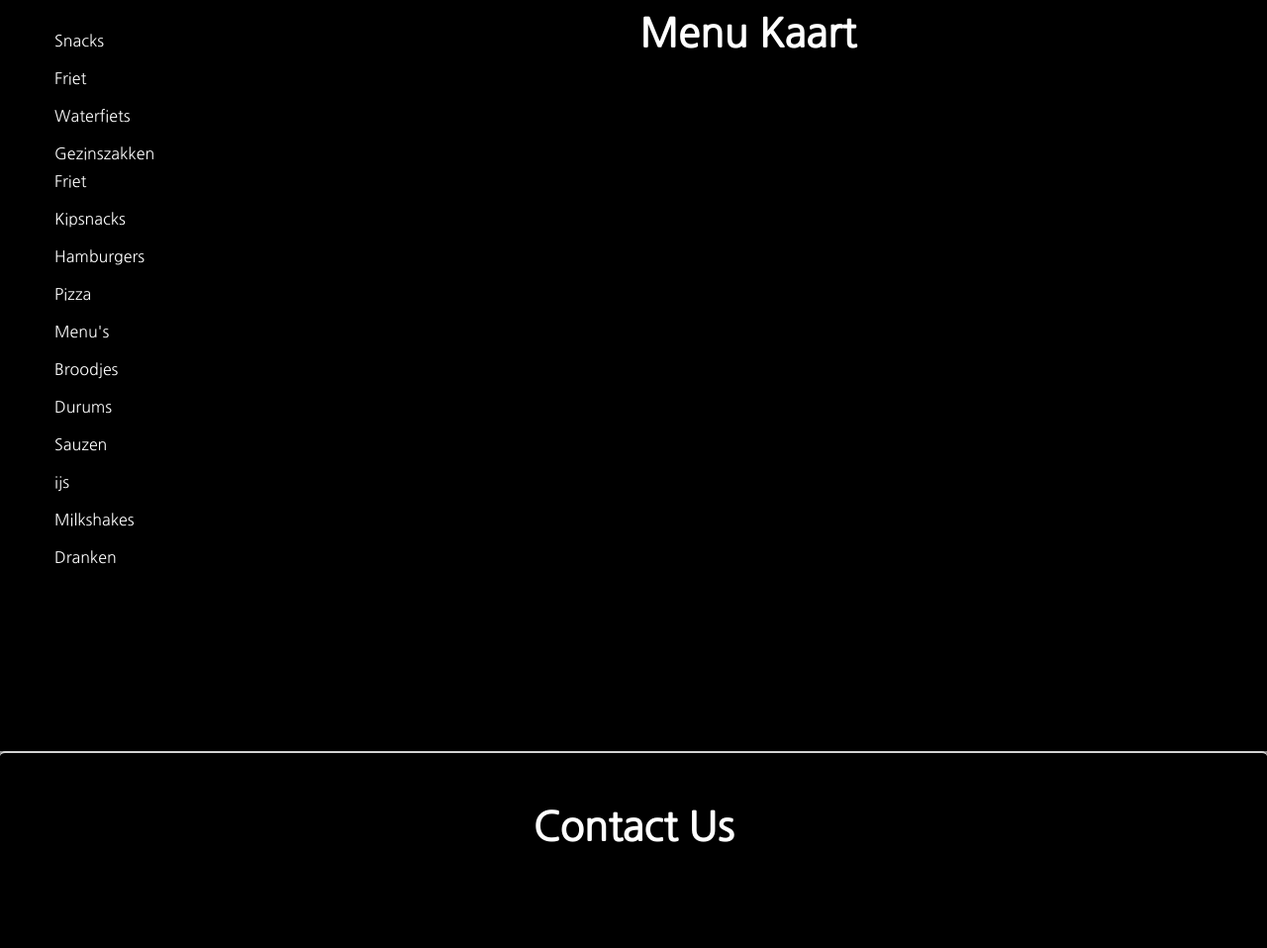
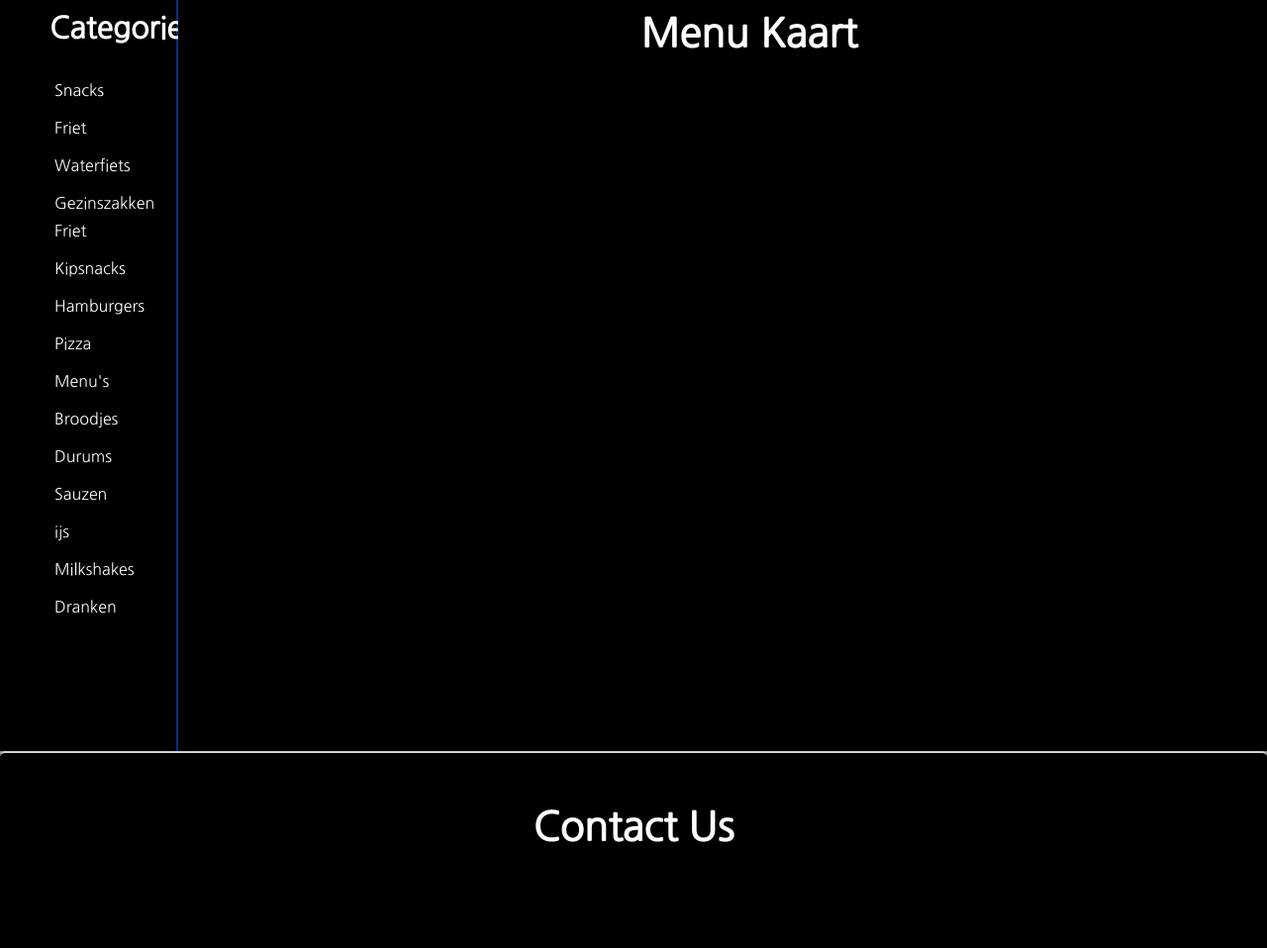
Before and after one commit to RickRietbergen/CRUD-P3, a PHP site: page / in a window 1280 px wide; the page is wider, and only the part inside the window is pictured. Shown: the part 1645-2603 px from the top of that part at 99% size. Run offline with PHP 8.4, Linux system fonts and the light colour scheme; data that the repository does not hold is empty.

Commit message:
admin-aangepast zoals het is.

```diff
--- a/CSS/styles.css
+++ b/CSS/styles.css
@@ -175,13 +175,14 @@ footer {
 	width: 10%;
 	height: 100vh;
 	margin-left: 50px;
-	/* border-right: 2px solid #00307e; */
+	border-right: 2px solid #00307e;
 }
 
 .container__menu .div__menu__select .menu__title__catogorie {
 	font-size: 20px;
 	margin-bottom: 25px;
 	color: #fff;
+	margin-top: 50px;
 }
 
 .container__menu .div__menu__select .menu__keuze__catogorie {
@@ -194,10 +195,6 @@ footer {
 	line-height: 1.75;
 	color: #fff;
 }
-
-/* .container__menu .menu__title__categorie h2 {
-	margin-top: 50px;
-} */
 
 .container__menu .menu__keuze__catogorie a {
 	padding: 5px;
@@ -213,7 +210,7 @@ footer {
 	width: 90%;
 	height: 100vh;
 	overflow: auto;
-	/* background-color: black; */
+	background-color: black;
 	color: #fff;
 }
 
```
